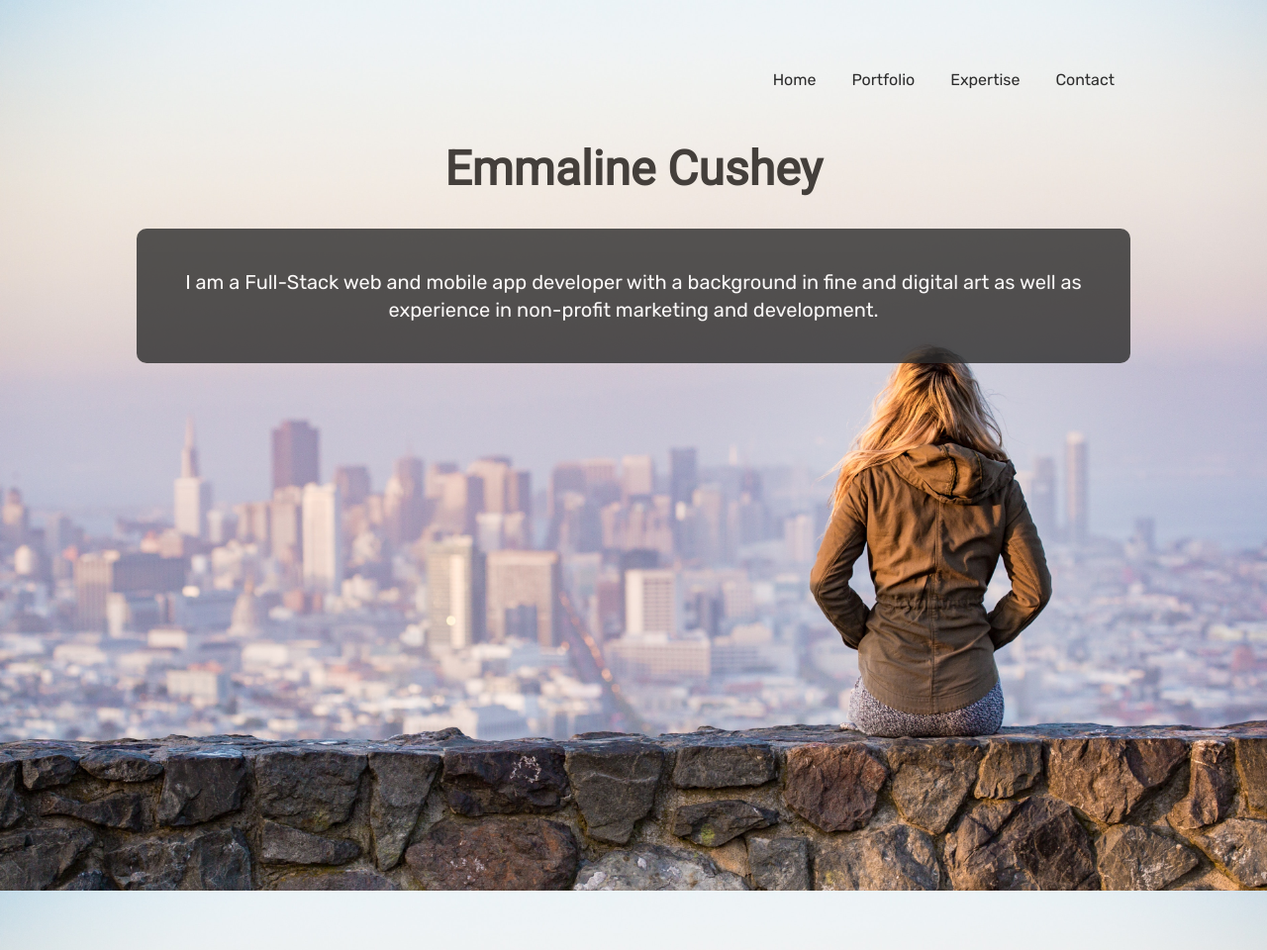
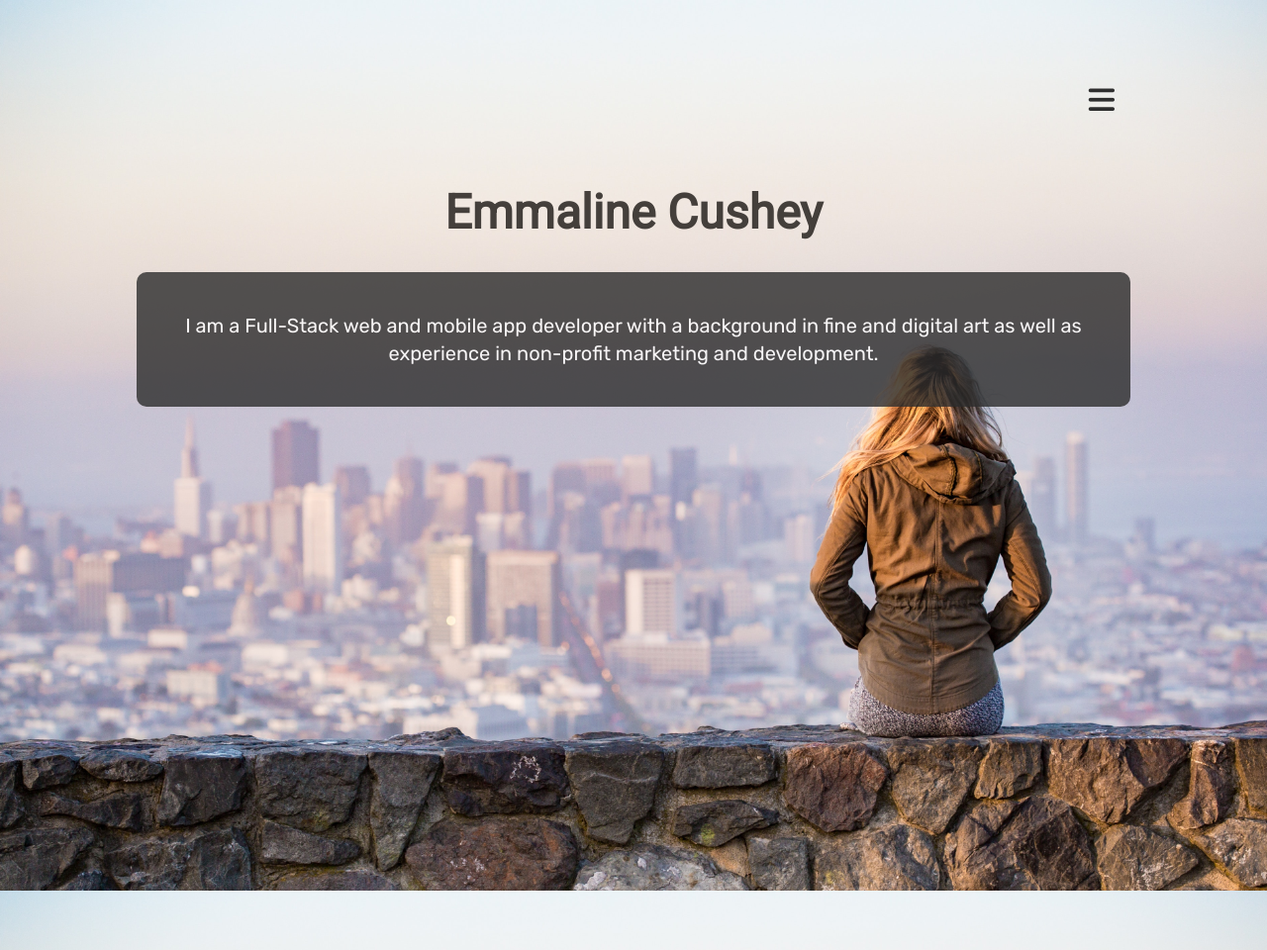
Before and after one commit to emmalinerc/emmalinerc.github.io, a Jekyll site: the page built from index.html, in a window 1280 px wide. Shown: the whole page at 99% size. Built offline with Jekyll 4.4.1, drawn with Linux system fonts in a browser that asks for light colours; nearby versions of some CDN libraries.

Commit message:
mobile menu

```diff
--- a/css/main.css
+++ b/css/main.css
@@ -24,8 +24,6 @@ nav ul li, footer ul li {
     display: inline;
     margin-right: 20px;
 }
-
-
 a {
     text-decoration: none;
     color: #2D2D2D;
@@ -75,7 +73,7 @@ ul.posts li {
 /* Smartphone Portrait and Landscape */
 @media only screen
 and (min-device-width : 10px)
-  and (max-device-width : 600px){
+  and (max-device-width : 1000000px){
     nav a {
         padding: 14px 16px;
         text-decoration: none;
@@ -84,6 +82,7 @@ and (min-device-width : 10px)
     }
     .navicon {
         display: block;
+        font-size: 30px;
         right: 0;
         top: 0;
     }
@@ -97,7 +96,7 @@ and (min-device-width : 10px)
     }
 }
 @media only screen
-  and (min-device-width : 601px)
+  and (min-device-width : 100000px)
   and (max-device-width : 1000000px){
     nav a {
         padding: 14px 16px;
```
